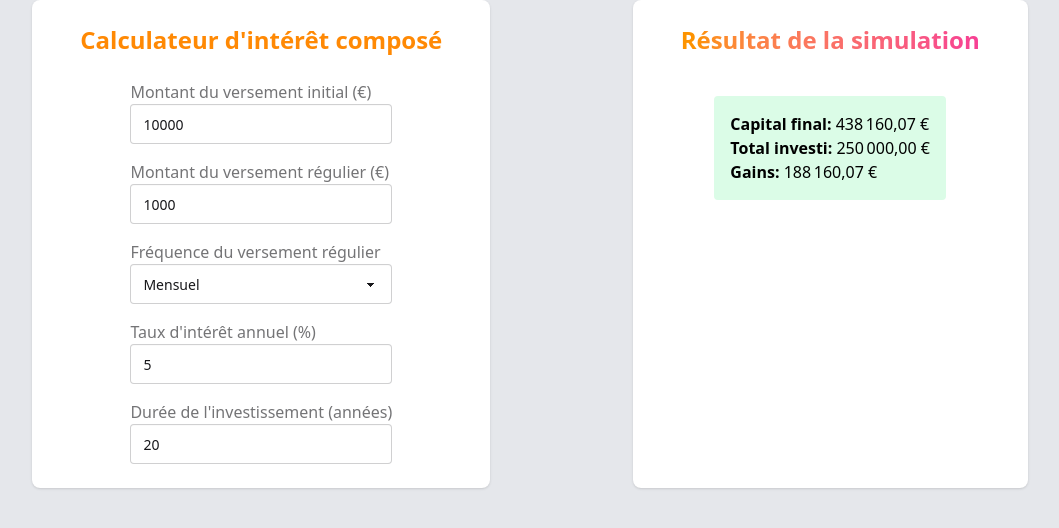
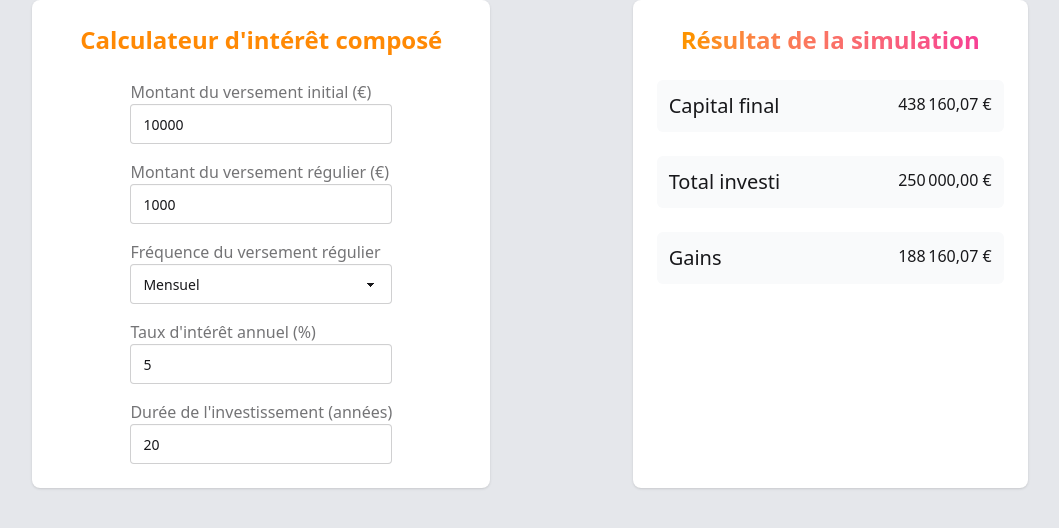
Before and after one commit to kyu-dev/pea_simulator, a Svelte app: page / in a window 1280 px wide. Shown: the top 528 px of the page, without its empty margins (110-1169 px from the left). Built offline with nearby package versions, Linux system fonts and the light colour scheme.

Commit message:
Refactor Result component layout for improved readability and consistency; remove redundant code in getResult function.

```diff
--- a/src/components/Result.svelte
+++ b/src/components/Result.svelte
@@ -3,37 +3,42 @@
     $props();
 </script>
 
-<div
-  class="card bg-base-100 flex flex-col items-center shadow-sm w-fit gap-6 p-6"
->
+<div class="card bg-base-100 flex flex-col shadow-sm w-fit gap-6 p-6">
   <h1
-    class="text-2xl px-6 font-bold bg-gradient-to-r from-amber-500 to-pink-500 text-transparent bg-clip-text"
+    class=" self-center text-2xl px-6 font-bold bg-gradient-to-r from-amber-500 to-pink-500 text-transparent bg-clip-text"
   >
     Résultat de la simulation
   </h1>
 
-  <div class="p-4 bg-green-100 text-black rounded mt-4">
-    <p>
-      <strong>Capital final:</strong>
+  <div class="flex flex-col gap-6">
+    <div class="flex justify-between bg-gray-50 p-3 rounded-md">
+      <p class="text-xl">Capital final</p>
+      <span>
         {result.final.toLocaleString("fr-FR", {
           style: "currency",
           currency: "EUR",
         })}
-    </p>
-    <p>
-      <strong>Total investi:</strong>
+      </span>
+    </div>
+
+    <div class="flex justify-between bg-gray-50 p-3 rounded-md">
+      <p class=" text-xl">Total investi</p>
+      <span>
         {(
           initialCapital +
           regularContribution * (frequency === "Mensuel" ? 12 : 1) * duration
         ).toLocaleString("fr-FR", { style: "currency", currency: "EUR" })}
-    </p>
-    <p>
-      <strong>Gains:</strong>
+      </span>
+    </div>
+    <div class="flex justify-between bg-gray-50 p-3 rounded-md">
+      <p class="text-xl">Gains</p>
+      <span>
         {(
           result.final -
           initialCapital -
           regularContribution * (frequency === "Mensuel" ? 12 : 1) * duration
         ).toLocaleString("fr-FR", { style: "currency", currency: "EUR" })}
-    </p>
+      </span>
     </div>
   </div>
+</div>
--- a/src/lib/calcul.ts
+++ b/src/lib/calcul.ts
@@ -5,7 +5,6 @@ export function getResult(
   interestRate: number,
   duration: number
 ) {
-  // Vérifications de base
   if (
     !initialCapital ||
     !regularContribution ||
```
Lines whose indentation alone changed are shown as unchanged.
